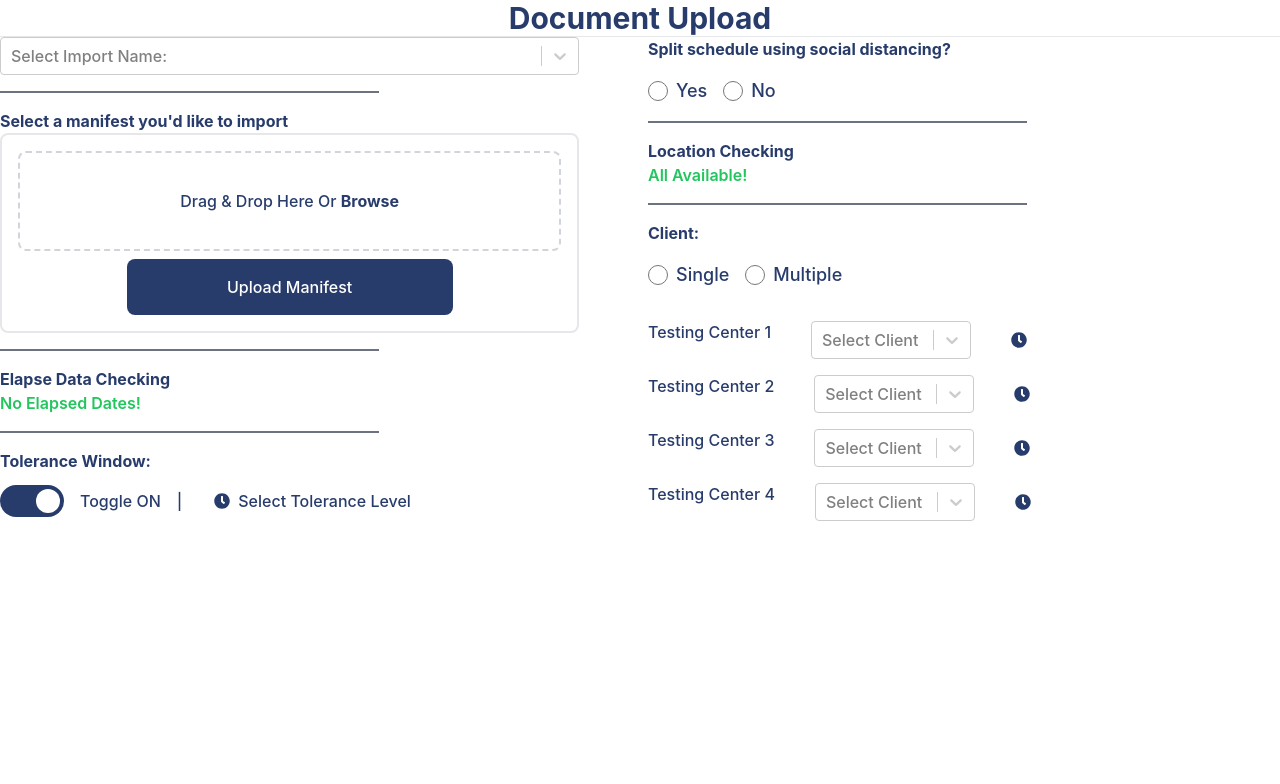
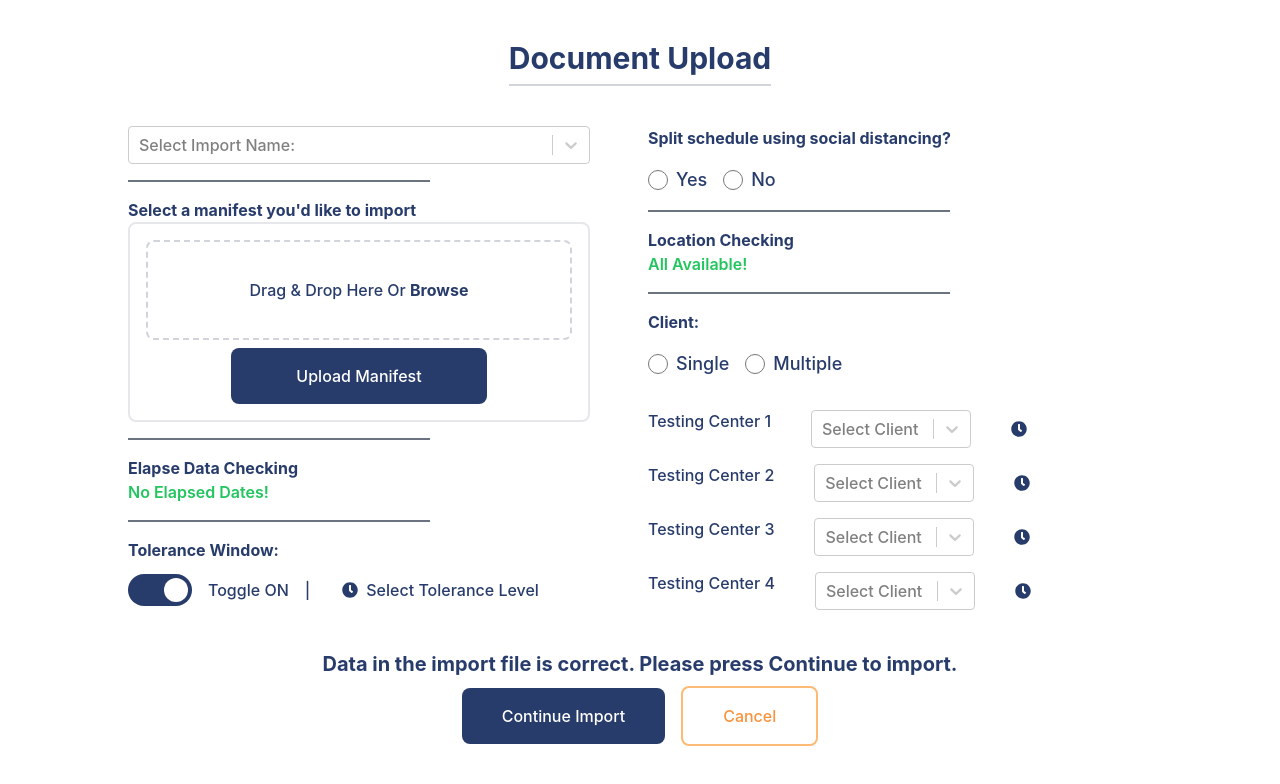
Before and after one commit to Yumenio/skyhop-react-assesment, a React (Create React App) app in the folder src/: page / in a window 1280 px wide. Shown: the top 784 px of the page. Built offline with nearby package versions, Linux system fonts and the light colour scheme.

Commit message:
feat: adds bottom components to App page, and fixes margins for LeftPane and RightPane as well

```diff
--- a/src/src/App.tsx
+++ b/src/src/App.tsx
@@ -1,17 +1,27 @@
 import React from 'react'
 import './App.css'
-import FileUploader from './components/LeftPane/FileUploader'
 import LeftPane from './components/LeftPane'
 import RightPane from './components/RightPane'
 
 function App() {
   return (
-    <div className='min-h-screen'>
-      <h1 className='text-center text-3xl font-bold'>Document Upload</h1>
-      <hr />
-      <div className="flex justify-center space-x-4">
+    <div className='min-h-screen flex flex-col items-center'>
+      <div>
+        <h1 className='text-center text-3xl font-bold mt-10 mb-2'>Document Upload</h1>
+        <hr className="border-t-2 border-gray-300 w-full"/>
+      </div>
+      <div className="flex justify-center space-x-4 w-4/5">
         <LeftPane/>
         <RightPane/>
+      </div>
+      <h1 className="text-xl font-bold">Data in the import file is correct. Please press Continue to import.</h1>
+      <div className="space-x-4">
+        <button className='mt-2 py-4 px-10 bg-skyhopBlue text-white cursor-pointer rounded-lg'>
+          Continue Import
+        </button>
+        <button className='mt-2 py-4 px-10 bg-white text-orange-400 cursor-pointer rounded-lg border-2 border-orange-300'>
+          Cancel
+        </button>
       </div>
     </div>
   )
--- a/src/src/components/LeftPane.tsx
+++ b/src/src/components/LeftPane.tsx
@@ -6,7 +6,7 @@ import ToleranceWindow from './LeftPane/ToleranceWindow'
 
 const LeftPane = () => {
   return (
-    <div className="w-1/2 h-5/6">
+    <div className="w-1/2 h-5/6 py-10">
       <DropdownImportName />
       <hr className="my-4 border-t-2 border-gray-500 w-3/5"/>
       <FileUploader />
--- a/src/src/components/RightPane.tsx
+++ b/src/src/components/RightPane.tsx
@@ -5,7 +5,7 @@ import Client from './RightPane/Client'
 
 const RightPane = () => {
   return (
-    <div className="w-1/2 h-5/6">
+    <div className="w-1/2 h-5/6 py-10">
       <SplitSchedule/>
       <hr className="my-4 border-t-2 border-gray-500 w-3/5"/>
       <LocationChecking/>
```
